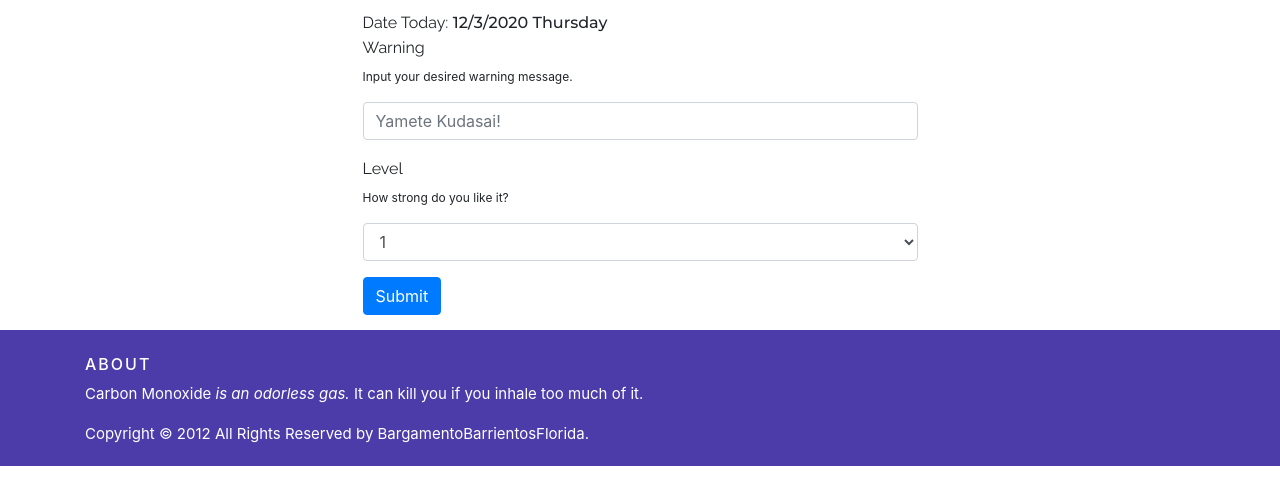
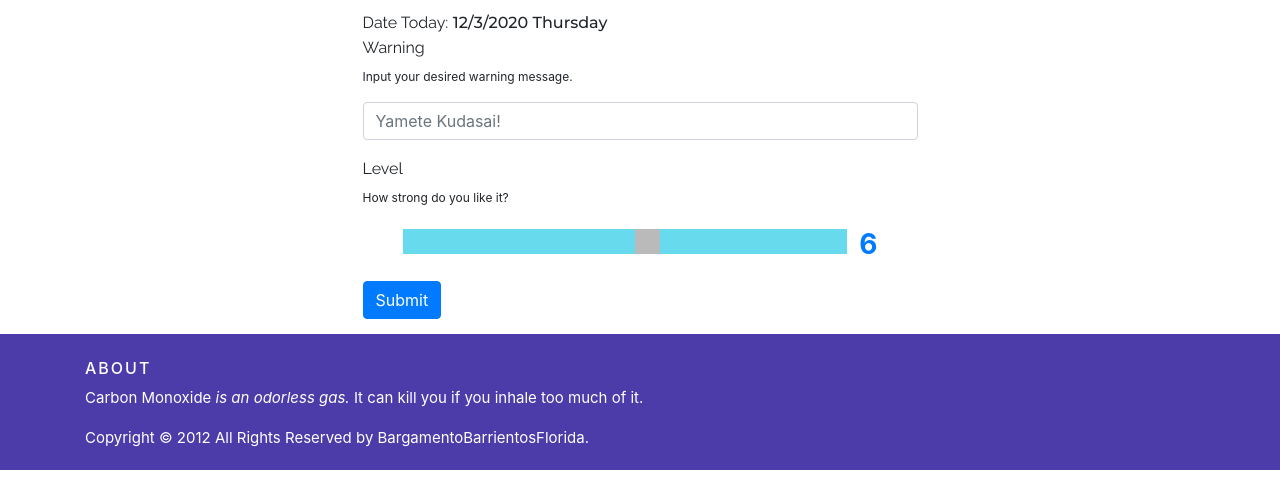
Before and after one commit to nicabee/CO-Detector, a plain HTML site: page index.html in a window 1280 px wide. Shown: the part 311-800 px from the top of the page. Drawn offline with nearby package versions, Linux system fonts and the light colour scheme; a script that the page names is missing; a web font is replaced by a local one.

Commit message:
changed sliders

```diff
--- a/css/main.css
+++ b/css/main.css
@@ -43,3 +43,42 @@ form {
 }
 
 /* ======== */
+
+.slidecontainer {
+    width: 100%; /* Width of the outside container */
+  }
+
+  /* The slider itself */
+  .slider {
+    -webkit-appearance: none;  /* Override default CSS styles */
+    appearance: none;
+    width: 80%; /* Full-width */
+    height: 25px; /* Specified height */
+    background: #28cbe7; /* Grey background */
+    outline: none; /* Remove outline */
+    opacity: 0.7; /* Set transparency (for mouse-over effects on hover) */
+    -webkit-transition: .2s; /* 0.2 seconds transition on hover */
+    transition: opacity .2s;
+  }
+
+  /* Mouse-over effects */
+  .slider:hover {
+    opacity: 1; /* Fully shown on mouse-over */
+  }
+
+  /* The slider handle (use -webkit- (Chrome, Opera, Safari, Edge) and -moz- (Firefox) to override default look) */
+  .slider::-webkit-slider-thumb {
+    -webkit-appearance: none; /* Override default look */
+    appearance: none;
+    width: 25px; /* Set a specific slider handle width */
+    height: 25px; /* Slider handle height */
+    background: url('https://64.media.tumblr.com/tumblr_ltuzjdkb371r2nnw5.gif'); /* Green background */
+    cursor: pointer; /* Cursor on hover */
+  }
+
+  .slider::-moz-range-thumb {
+    width: 25px; /* Set a specific slider handle width */
+    height: 25px; /* Slider handle height */
+    background: url('https://64.media.tumblr.com/tumblr_ltuzjdkb371r2nnw5.gif'); /* Green background */
+    cursor: pointer; /* Cursor on hover */
+  }
--- a/index.html
+++ b/index.html
@@ -7,7 +7,6 @@
     <meta name='viewport' content='width=device-width, initial-scale=1'>
     <link rel='stylesheet' type='text/css' media='screen' href='css/main.css'>
     <link rel='stylesheet' type='text/css' media='screen' href='css/footer.css'>
-    <!-- <link rel='stylesheet' type='text/css' media='screen' href='css/scroller.css'> -->
     <link rel="icon" type="image/png" href="images/favicon.ico"/>
     <link rel="preconnect" href="https://fonts.gstatic.com">
     <link href="https://fonts.googleapis.com/css2?family=Noto+Sans+JP:wght@100&display=swap" rel="stylesheet">
@@ -42,18 +41,11 @@
                         <div class="form-group">
                         <label for="exampleFormControlSelect1" class="labels">Level</label>
                         <p style="font-size: 12px;">How strong do you like it?</p>
-                        <select class="form-control" id="exampleFormControlSelect1" name="levelchooser">
-                            <option>1</option>
-                            <option>2</option>
-                            <option>3</option>
-                            <option>4</option>
-                            <option>5</option>
-                            <option>6</option>
-                            <option>7</option>
-                            <option>8</option>
-                            <option>9</option>
-                            <option>10</option>
-                        </select>
+
+                            <center>
+                                <input id="slider11" class="border-0 slider" type="range" min="1" max="10" />
+                                <span class="font-weight-bold text-primary ml-2 mt-1 valueSpan textSpan" style="font-size: 28px;"></span>
+                            </center>
                         </div>
 
                     </form>
--- a/js/designs.js
+++ b/js/designs.js
@@ -0,0 +1,10 @@
+$(document).ready(function() {
+
+    const $valueSpan = $('.valueSpan');
+    const $value = $('#slider11');
+    $valueSpan.html($value.val());
+    $value.on('input change', () => {
+
+      $valueSpan.html($value.val());
+    });
+  });
```
